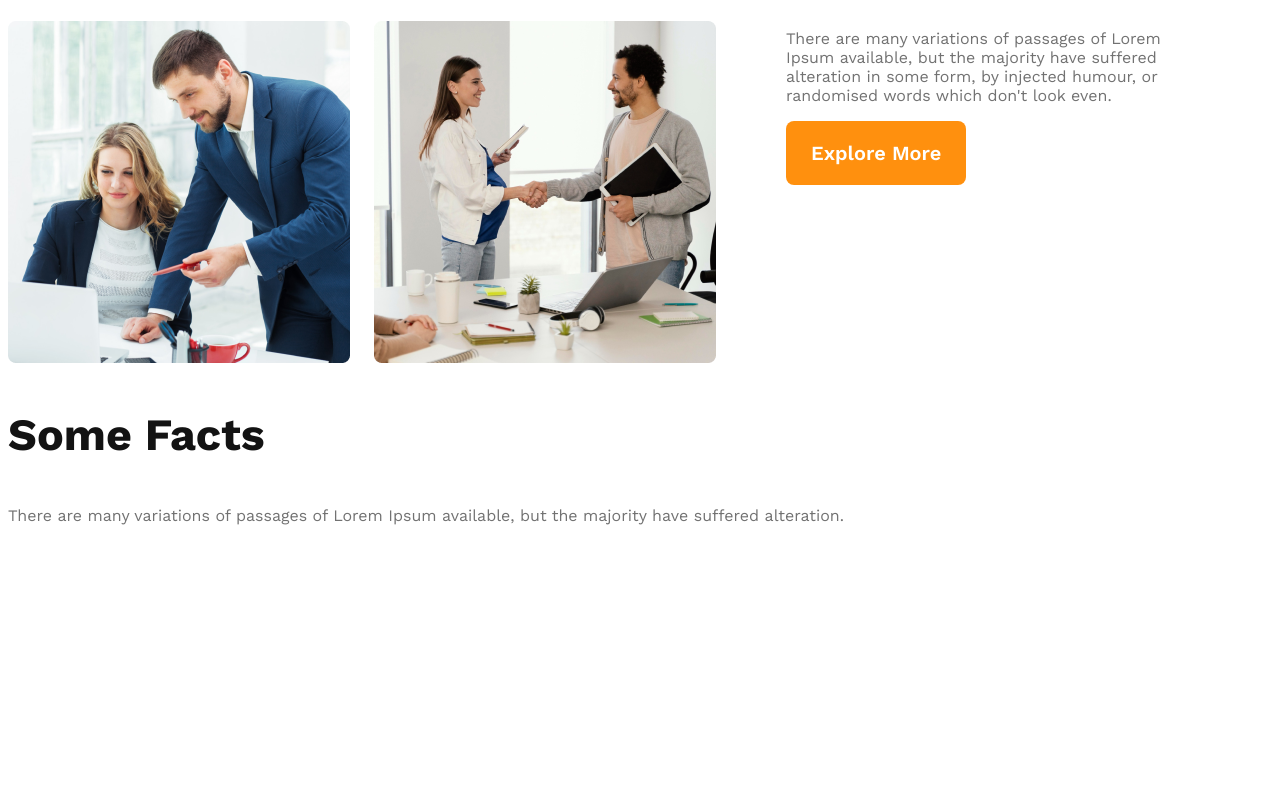
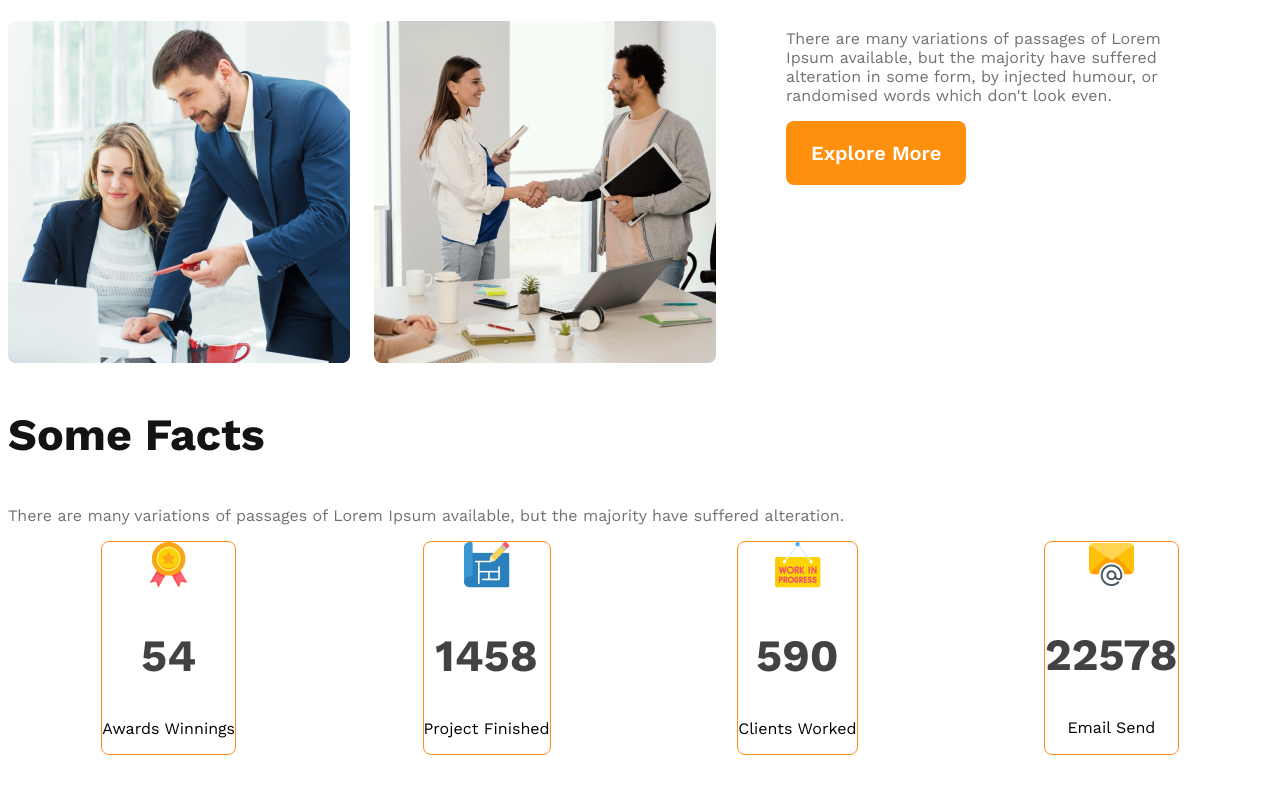
Before and after one commit to AkibKST/g3-architects, a plain HTML site: page index.html in a window 1280 px wide. Shown: the part 1426-2219 px from the top of the page. Before the commit the page ends 2021 px from the top, so only its background shows below. Drawn offline with nearby package versions, Linux system fonts and the light colour scheme.

Commit message:
facts section created

```diff
--- a/index.html
+++ b/index.html
@@ -61,6 +61,29 @@
             <p class="text-light-gray">
                 There are many variations of passages of Lorem Ipsum available, but the majority have suffered alteration.
             </p>
+            <div class="facts-card-container">
+                <!-- .card*4>img+h2.card-stats+p.card-title -->
+                <div class="card">
+                    <img src="images/icons/ribon.png" alt="">
+                    <h2 class="card-stats">54</h2>
+                    <p class="card-title">Awards Winnings</p>
+                </div>
+                <div class="card">
+                    <img src="images/icons/projects.png" alt="">
+                    <h2 class="card-stats">1458</h2>
+                    <p class="card-title">Project Finished</p>
+                </div>
+                <div class="card">
+                    <img src="images/icons/customers.png" alt="">
+                    <h2 class="card-stats">590</h2>
+                    <p class="card-title">Clients Worked</p>
+                </div>
+                <div class="card">
+                    <img src="images/icons/email.png" alt="">
+                    <h2 class="card-stats">22578</h2>
+                    <p class="card-title">Email Send</p>
+                </div>
+            </div>
         </section>
         <!-- Facts section end -->
     </main>
--- a/styles/architects.css
+++ b/styles/architects.css
@@ -100,6 +100,20 @@ main{
     font-weight: 700;
 }
 
+/* facts section */
+.facts-card-container{
+    display: flex;
+    justify-content: space-around;
+}
+.facts-card-container .card{
+    border-radius: 8px;
+    border: 1px solid #FF900E;
+    text-align: center;
+}
+.facts-card-container .card-stats{
+    font-size: 2.8rem;
+    color: #424242;
+}
 /* Responsive media query */
 
 /* Mobile devices */
```
